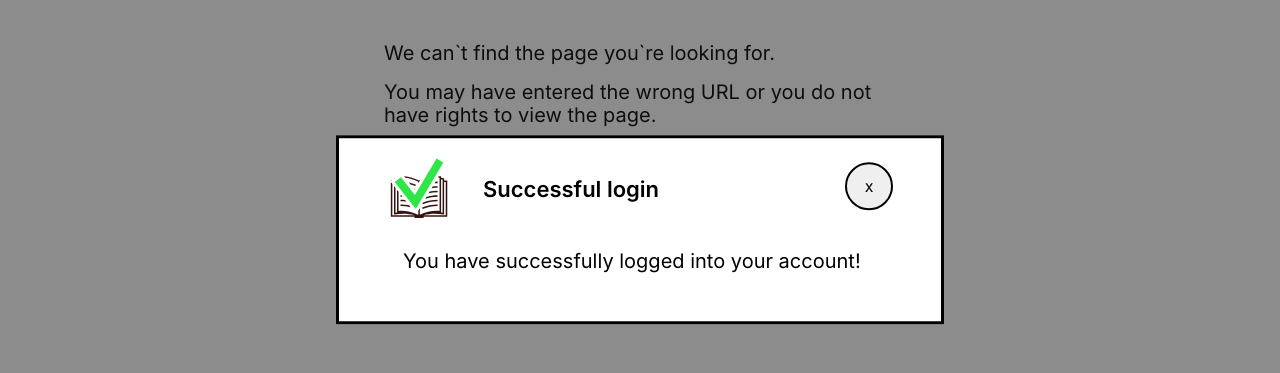
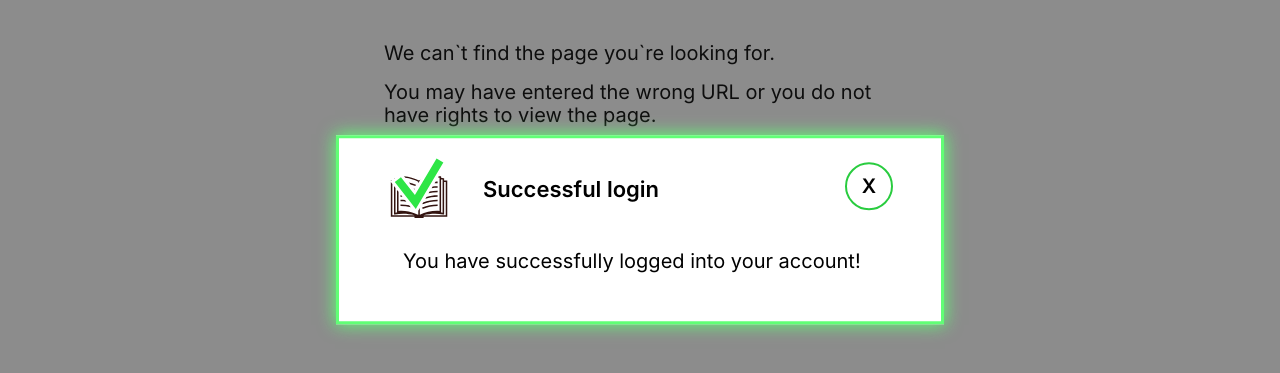
Before and after one commit to spacehummer/eCommerce-Application, a website built with webpack: page pages/index.html in a window 1280 px wide. Shown: the part 315-688 px from the top of the page. Built offline with nearby package versions, Linux system fonts and the light colour scheme.

Commit message:
feat: integrate object from contentAndStyles into sub components generation code; updtae styles.

```diff
--- a/assets/styles/general.css
+++ b/assets/styles/general.css
@@ -239,10 +239,14 @@ html {
 }
 
 .modal-window__btn-close {
+  font-weight: 600;
+  font-size: 20px;
+  background-color: transparent;
   border: var(--border-button-general);
   border-radius: 24px;
-  width: 48px;
-  height: 48px;
+  transition: color ease-in-out 300ms, background-color ease-in-out 300ms, border ease-in-out 300ms, box-shadow ease-in-out 300ms;
+  min-width: 48px;
+  min-height: 48px;
   padding: 0;
 }
 
@@ -251,15 +255,19 @@ html {
 }
 
 .modal-window__btn-close--ok:hover {
+  color: var(--color-white);
   background-color: var(--color-green);
   border-color: var(--color-green);
   box-shadow: var(--hover-bs-status-ok);
 }
 
 .modal-window__btn-close--ok:active {
+  font-size: 18px;
+  color: var(--color-white);
   background-color: var(--color-green-light);
   border-color: var(--color-green-light);
   box-shadow: var(--active-bs-status-ok);
+  transition: color ease-in-out 100ms, background-color ease-in-out 100ms, border ease-in-out 100ms, box-shadow ease-in-out 100ms;
 }
 
 .modal-window__btn-close--err {
@@ -267,12 +275,14 @@ html {
 }
 
 .modal-window__btn-close--err:hover {
+  color: var(--color-white);
   background-color: var(--color-red);
   border-color: var(--color-red);
   box-shadow: var(--hover-bs-status-err);
 }
 
 .modal-window__btn-close--err:active {
+  color: var(--color-white);
   background-color: var(--color-red-light-accent);
   border-color: var(--color-red-light-accent);
   box-shadow: var(--active-bs-status-err);
--- a/src/components_params/classes-enum.ts
+++ b/src/components_params/classes-enum.ts
@@ -51,7 +51,7 @@ const enum ClassesEnum {
   MODAL_WINDOW_STATE_ICON_WRP = 'modal-window__state-icon-wrp',
   MODAL_WINDOW_STATE_ICON = 'modal-window__state-icon',
   MODAL_WINDOW_HEADING_LABEL = 'modal-window__heading-text-label heading_type-3',
-  MODAL_WINDOW_BTN_CLOSE_BASE = 'modal-window__btn-close',
+  MODAL_WINDOW_BTN_CLOSE_BASE = 'modal-window__btn-close cursor-pointer',
   MODAL_WINDOW_BTN_CLOSE_OK = 'modal-window__btn-close--ok',
   MODAL_WINDOW_BTN_CLOSE_ERR = 'modal-window__btn-close--err',
   MODAL_WINDOW_CONTENT_CONTAINER = 'modal-window__content-container',
--- a/src/components_params/text-content-enum.ts
+++ b/src/components_params/text-content-enum.ts
@@ -10,7 +10,7 @@ const enum TextContentEnum {
   MAIN_WELCOME_SECTION_TB1_P2 = 'If you have accumulated unwanted books, we can give them a second life!',
   MAIN_WELCOME_SECTION_TB1_P3 = 'If you are looking for a book to complement your library or collection - you are also in the right place!',
   /* Modal window */
-  MODAL_WINDOW_BTN_CLOSE_PLACEHOLDER = 'x',
+  MODAL_WINDOW_BTN_CLOSE_PLACEHOLDER = 'X',
   /* # Login */
   MODAL_WINDOW_LOGIN_SUCCESSFUL_HEADING = 'Successful login',
   MODAL_WINDOW_LOGIN_SUCCESSFUL_CONTENT = 'You have successfully logged into your account!',
--- a/src/view/general-components/modal-windows/modal-window-view.ts
+++ b/src/view/general-components/modal-windows/modal-window-view.ts
@@ -61,6 +61,10 @@ export default class ModalWindowView extends View {
     this.configureView();
   }
 
+  /**
+   * Set content and styles depends on component config, receiving through constructor.
+   * @private
+   */
   private generateComponentContentConfig(): void {
     switch (this.modalWindowConfig.type) {
       case 'login': {
@@ -71,13 +75,15 @@ export default class ModalWindowView extends View {
               TextContentEnum.MODAL_WINDOW_LOGIN_SUCCESSFUL_HEADING;
             this.contentAndStyles.contentText =
               TextContentEnum.MODAL_WINDOW_LOGIN_SUCCESSFUL_CONTENT;
-            this.contentAndStyles.containerClassNames.push(ClassesEnum.MODAL_WINDOW_BTN_CLOSE_OK);
+            this.contentAndStyles.containerClassNames.push(ClassesEnum.MODAL_WINDOW_CONTAINER_OK);
+            this.contentAndStyles.btnClassNames.push(ClassesEnum.MODAL_WINDOW_BTN_CLOSE_OK);
             break;
           case 'error':
             this.contentAndStyles.statusIconPath = PathsObj.MODAL_STATE_ICON_ERR;
             this.contentAndStyles.headingText = TextContentEnum.MODAL_WINDOW_LOGIN_ERROR_HEADING;
             this.contentAndStyles.contentText = TextContentEnum.MODAL_WINDOW_LOGIN_ERROR_CONTENT;
-            this.contentAndStyles.containerClassNames.push(ClassesEnum.MODAL_WINDOW_BTN_CLOSE_ERR);
+            this.contentAndStyles.containerClassNames.push(ClassesEnum.MODAL_WINDOW_CONTAINER_ERR);
+            this.contentAndStyles.btnClassNames.push(ClassesEnum.MODAL_WINDOW_BTN_CLOSE_ERR);
             break;
           default:
             console.error(ERRORS.CONFIG_STATUS_INCORRECT());
@@ -93,7 +99,8 @@ export default class ModalWindowView extends View {
               TextContentEnum.MODAL_WINDOW_REGISTRATION_SUCCESSFUL_HEADING;
             this.contentAndStyles.contentText =
               TextContentEnum.MODAL_WINDOW_REGISTRATION_SUCCESSFUL_CONTENT;
-            this.contentAndStyles.containerClassNames.push(ClassesEnum.MODAL_WINDOW_BTN_CLOSE_OK);
+            this.contentAndStyles.containerClassNames.push(ClassesEnum.MODAL_WINDOW_CONTAINER_OK);
+            this.contentAndStyles.btnClassNames.push(ClassesEnum.MODAL_WINDOW_BTN_CLOSE_OK);
             break;
           case 'error':
             this.contentAndStyles.statusIconPath = PathsObj.MODAL_STATE_ICON_ERR;
@@ -101,7 +108,8 @@ export default class ModalWindowView extends View {
               TextContentEnum.MODAL_WINDOW_REGISTRATION_ERROR_HEADING;
             this.contentAndStyles.contentText =
               TextContentEnum.MODAL_WINDOW_REGISTRATION_ERROR_CONTENT;
-            this.contentAndStyles.containerClassNames.push(ClassesEnum.MODAL_WINDOW_BTN_CLOSE_ERR);
+            this.contentAndStyles.containerClassNames.push(ClassesEnum.MODAL_WINDOW_CONTAINER_ERR);
+            this.contentAndStyles.btnClassNames.push(ClassesEnum.MODAL_WINDOW_BTN_CLOSE_ERR);
             break;
           default:
             console.error(ERRORS.CONFIG_STATUS_INCORRECT());
@@ -124,7 +132,7 @@ export default class ModalWindowView extends View {
 
     const containerParams: BasicComponentConstructorArgs = {
       tagName: TagsEnum.CONTAINER,
-      classNames: ClassesEnum.MODAL_WINDOW_CONTAINER,
+      classNames: this.contentAndStyles.containerClassNames,
     };
     this.container = new BasicComponent(containerParams);
 
@@ -153,18 +161,18 @@ export default class ModalWindowView extends View {
       classNames: ClassesEnum.MODAL_WINDOW_STATE_ICON,
     };
     const stateIcon = new BasicComponent(stateIconParams);
-    stateIcon.setComponentAttribute(AttributesNamesEnum.SRC, PathsObj.MODAL_STATE_ICON_OK);
+    stateIcon.setComponentAttribute(AttributesNamesEnum.SRC, this.contentAndStyles.statusIconPath);
 
     const headingTextLabelParams = {
       tagName: TagsEnum.SPAN,
       classNames: ClassesEnum.MODAL_WINDOW_HEADING_LABEL,
-      textContent: TextContentEnum.MODAL_WINDOW_LOGIN_SUCCESSFUL_HEADING,
+      textContent: this.contentAndStyles.headingText,
     };
     const headingTextLabel = new BasicComponent(headingTextLabelParams);
 
     const closeBtnParams = {
       tagName: TagsEnum.BUTTON,
-      classNames: ClassesEnum.MODAL_WINDOW_BTN_CLOSE_BASE,
+      classNames: this.contentAndStyles.btnClassNames,
       textContent: TextContentEnum.MODAL_WINDOW_BTN_CLOSE_PLACEHOLDER,
     };
     const closeBtn = new BasicComponent(closeBtnParams);
@@ -191,7 +199,7 @@ export default class ModalWindowView extends View {
     const contentMsgTextParams = {
       tagName: TagsEnum.PARAGRAPH,
       classNames: ClassesEnum.MODAL_WINDOW_CONTENT_PARAGRAPH,
-      textContent: TextContentEnum.MODAL_WINDOW_LOGIN_SUCCESSFUL_CONTENT,
+      textContent: this.contentAndStyles.contentText,
     };
     const contentMsgText = new BasicComponent(contentMsgTextParams);
 
```
